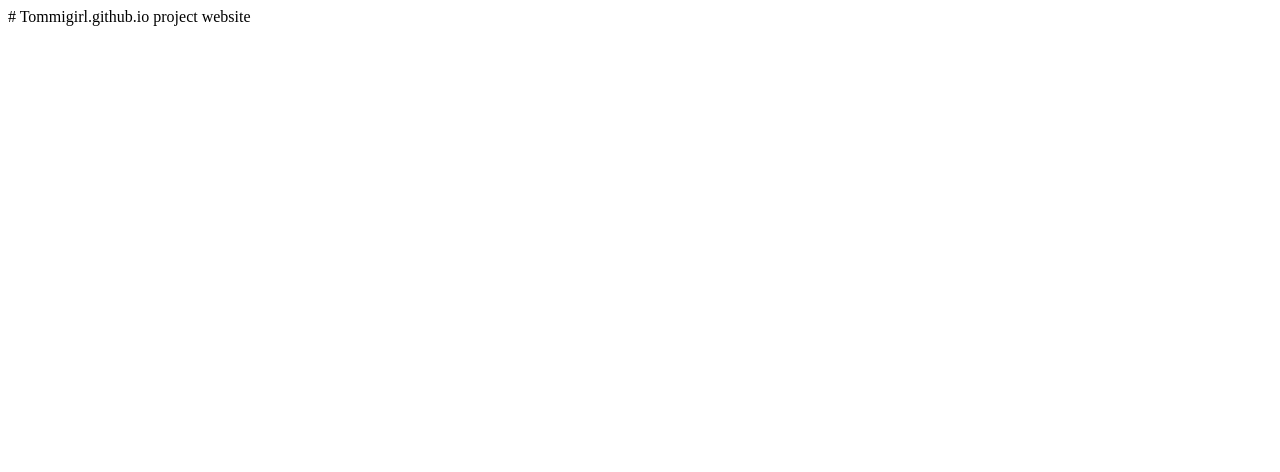
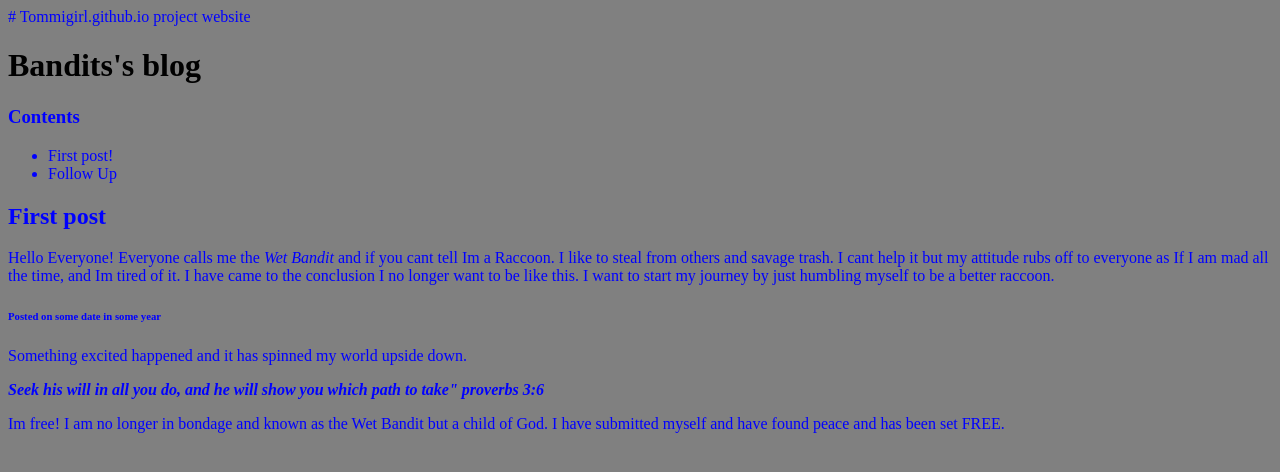
Before and after one commit to Tommigirl/Tommigirl.github.io, a plain HTML site: page index.html in a window 1280 px wide. Drawn offline with Linux system fonts and the light colour scheme.

Commit message:
Update index.html

```diff
--- a/index.html
+++ b/index.html
@@ -1,2 +1,44 @@
 # Tommigirl.github.io
 project website
+<!DOCTYPE html>
+<html>
+    <head>
+        <meta charset="utf-8">
+        <title>Spin-off of "Project: Blog"</title>
+    </head>
+    <body>
+    <style>
+        #proverbs{
+            font-style:italic;
+            font-weight:bold;
+        }
+        body{
+            color:blue;
+            background:grey;
+        }
+        h1{
+            color:black;
+        }
+        p{
+            font-family:"helvetica,"sans-serif;
+        }
+    </style>
+
+        <h1> Bandits's blog</h1>
+
+        <h3>Contents</h3>
+        <ul>
+            <li>First post!</li>
+            <li>Follow Up</li>
+        </ul>
+
+        <h2>First post</h2>
+        <p> Hello Everyone! Everyone calls me the <em>Wet Bandit</em> and if you cant tell Im a Raccoon. I like to steal from others and savage trash. I cant help it but my attitude rubs off to everyone as If I am mad all the time, and Im tired of it. I have came to the conclusion I no longer want to be like this. I want to start my journey by just humbling myself to be a better raccoon.
+
+        <h6>Posted on some date in some year</h6>
+
+        <p>Something excited happened and it has spinned my world upside down. </p> <p id="proverbs">Seek his will in all you do, and he will show you which path to take" proverbs 3:6 <p>Im free! I am no longer in bondage and known as the Wet Bandit but a child of God. I have submitted myself and have found peace and has been set FREE.  </p>
+
+
+    </body>
+</html>
```
